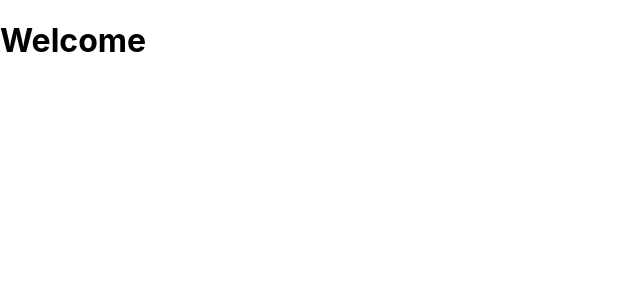
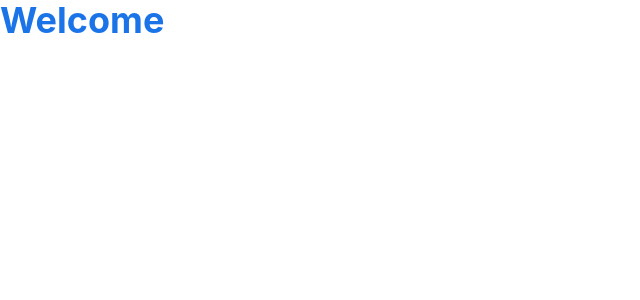
Before and after one commit to abhijeet8900/wordcamp-viewer, a React app: page / in a window 1280 px wide. Shown: the top 300 px of the page, without its empty margins (0-640 px from the left). Built offline with nearby package versions, Linux system fonts and the light colour scheme.

Commit message:
- Setup tailwind css framework

```diff
--- a/package.json
+++ b/package.json
@@ -26,6 +26,7 @@
     "@babel/preset-env": "^7.22.20",
     "@babel/preset-react": "^7.22.15",
     "@babel/runtime": "^7.22.15",
+    "autoprefixer": "^10.4.16",
     "babel-loader": "^9.1.3",
     "css-loader": "^6.8.1",
     "eslint": "^8.49.0",
@@ -33,12 +34,15 @@
     "eslint-config-prettier": "^9.0.0",
     "eslint-plugin-jest": "^27.4.0",
     "path": "^0.12.7",
+    "postcss": "^8.4.30",
     "style-loader": "^3.3.3",
+    "tailwindcss": "^3.3.3",
     "webpack": "^5.88.2",
     "webpack-cli": "^5.1.4",
     "webpack-dev-server": "^4.15.1"
   },
   "dependencies": {
+    "postcss-loader": "^7.3.3",
     "react": "^18.2.0",
     "react-dom": "^18.2.0"
   }
--- /dev/null
+++ b/postcss.config.cjs
@@ -0,0 +1,6 @@
+const tailwindcss = require('tailwindcss');
+const autoprefixer = require('autoprefixer');
+
+module.exports = {
+    plugins: [tailwindcss('./tailwind.config.cjs'), autoprefixer],
+};
--- a/src/App.css
+++ b/src/App.css
@@ -0,0 +1,3 @@
+@tailwind base;
+@tailwind components;
+@tailwind utilities;
--- a/src/App.js
+++ b/src/App.js
@@ -3,7 +3,7 @@
 
 const App = () => {
     return (
-        <h1>
+        <h1 className="text-primary text-4xl font-bold">
             Welcome
         </h1>
     )
--- /dev/null
+++ b/tailwind.config.cjs
@@ -0,0 +1,11 @@
+module.exports = {
+    content: ['./src/**/*.{js,jsx}', './public/index.html'],
+    theme: {
+        extend: {
+            colors: {
+                primary: '#1B73E8',
+            },
+        },
+    },
+    plugins: [],
+};
--- a/webpack.config.js
+++ b/webpack.config.js
@@ -75,8 +75,8 @@
             },
             {
                 test: /\.css$/i,
-                use: ["style-loader", "css-loader"],
-              },
+                use: ['style-loader', 'css-loader', 'postcss-loader'],
+            },
         ]
     }
 }
```
Also changed, not shown: 1 other file (tests, documents, lock files or other folders).
